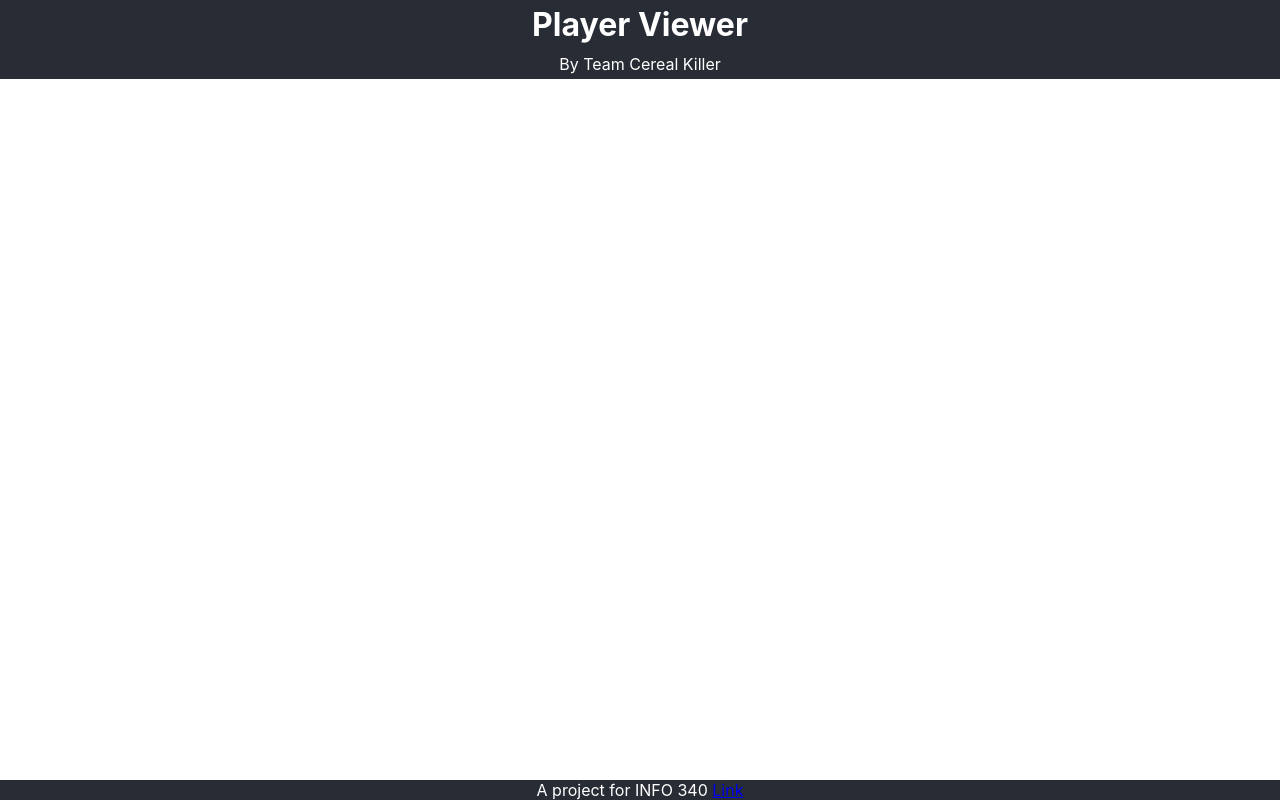
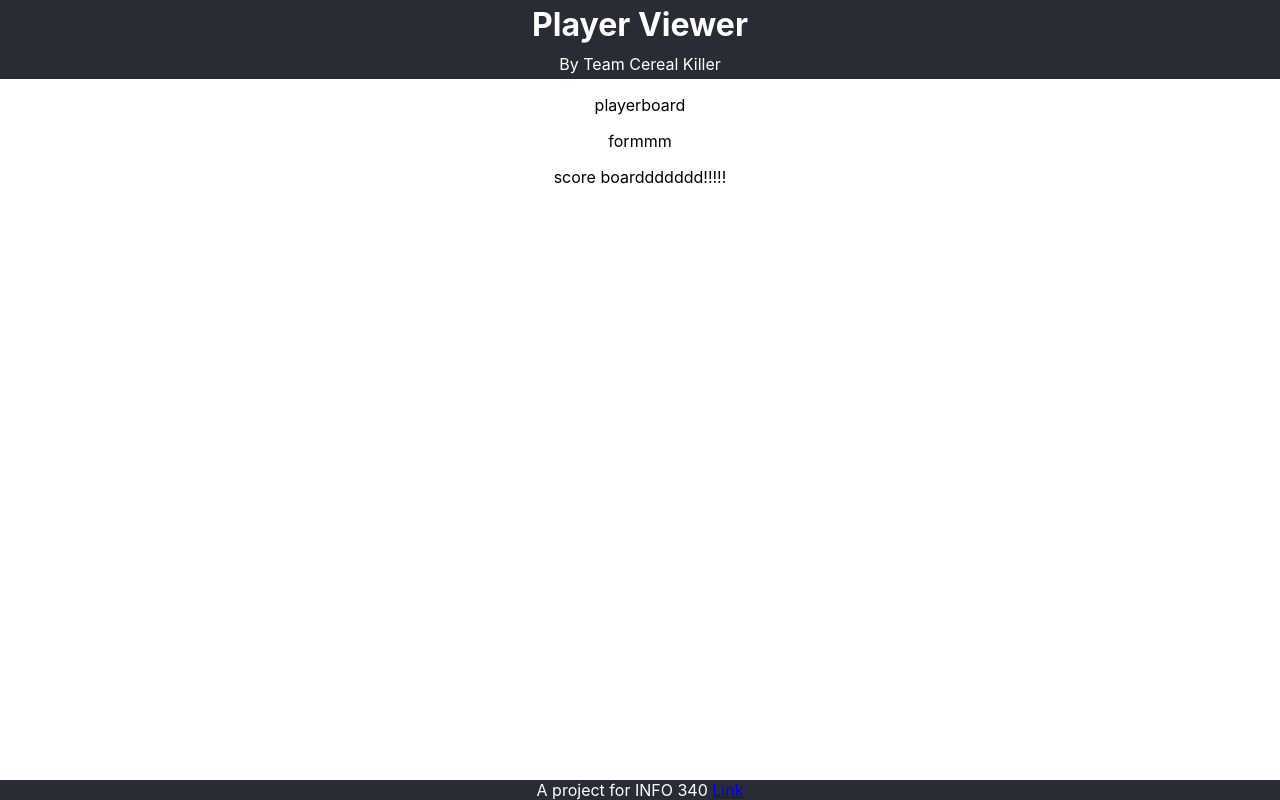
Before and after one commit to info340-wi21/project-2-estheeerrr, a React (Create React App) app: page / in a window 1280 px wide. Built offline with nearby package versions, Linux system fonts and the light colour scheme.

Commit message:
add component files

```diff
--- a/src/App.js
+++ b/src/App.js
@@ -1,7 +1,12 @@
 import './App.css';
 // boostrap组件可以通过下面这样来import， 这个是documentation，直接复制粘贴就完了：https://react-bootstrap.github.io/getting-started/introduction/
+// 我已经把bootstrap加到node module 里面了，应该能用【狗头
 // import Button from 'react-bootstrap/Button';
 // import { Button } from 'react-bootstrap';
+import{ CardBoard } from './playerBoad';
+import{ PlayerForm } from './form';
+import{ GameBoard } from './gameBoard';
+
 function App() {
   return (
     <div className="App">
@@ -10,11 +15,17 @@ function App() {
         <p>By Team Cereal Killer</p>
       </header>
       <main>
-        <div className="gridView">
-        </div>
+        {/* <div className="gridView">
+        </div>  */}
+        <CardBoard/>
 
-        <div className="submitPlayer">
-        </div>
+        {/* <div className="submitPlayer">
+        </div> */}
+        <PlayerForm/>
+
+        {/* <div className="scoreBoard">
+        </div> */}
+        <GameBoard/>
       </main>
       <footer>A project for INFO 340 <a href="https://github.com/info340a-sp21/project-01-Gyangle">Link</a></footer>
     </div>
--- /dev/null
+++ b/src/form.js
@@ -0,0 +1,6 @@
+export function PlayerForm() {
+    console.log("whats uppppppp")
+    return(
+        <p>formmm</p>
+    )
+}
--- /dev/null
+++ b/src/gameBoard.js
@@ -0,0 +1,6 @@
+export function GameBoard() {
+    console.log("whats uppppppp")
+    return(
+        <p>score boarddddddd!!!!!</p>
+    )
+}
--- /dev/null
+++ b/src/playerBoad.js
@@ -0,0 +1,6 @@
+export function CardBoard() {
+    console.log("whats uppppppp")
+    return(
+        <p>playerboard</p>
+    )
+}
```
